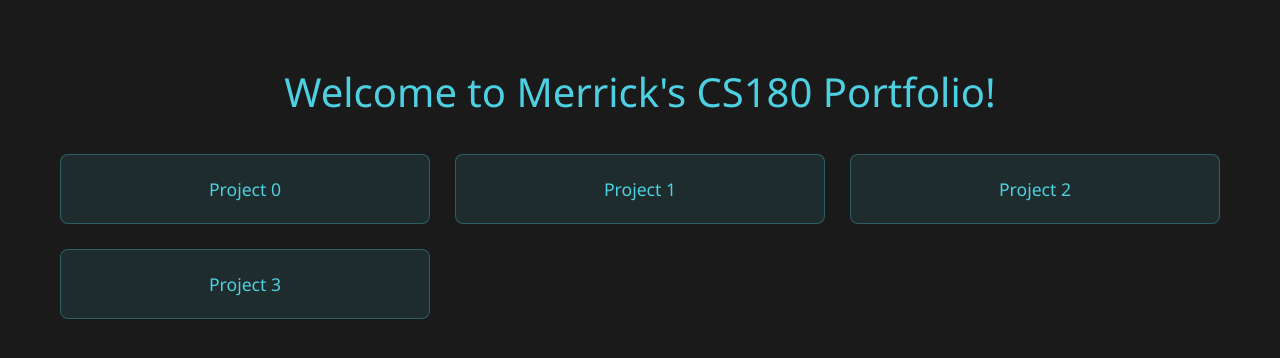
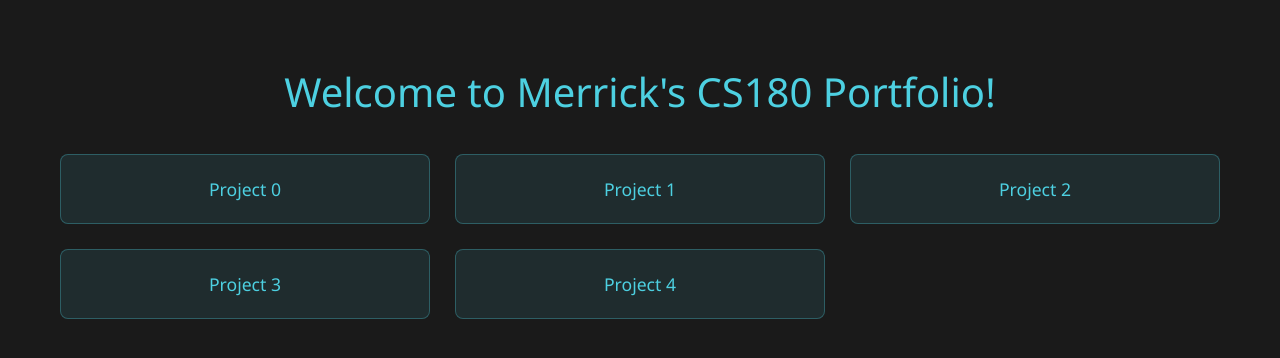
Before and after one commit to EggsInAJar/cs180, a plain HTML site: page index.html in a window 1280 px wide. Drawn offline with Linux system fonts and the light colour scheme.

Commit message:
proj link

```diff
--- a/index.html
+++ b/index.html
@@ -12,6 +12,7 @@
             <a href="./1/project1_report.html" class="project-link">Project 1</a>
             <a href="./2/computer_vision_portfolio.html" class="project-link">Project 2</a>
             <a href="./3/index.html" class="project-link">Project 3</a>
+            <a href="./4/index.html" class="project-link">Project 4</a>
         </div>
     </div>
 </body>
```
